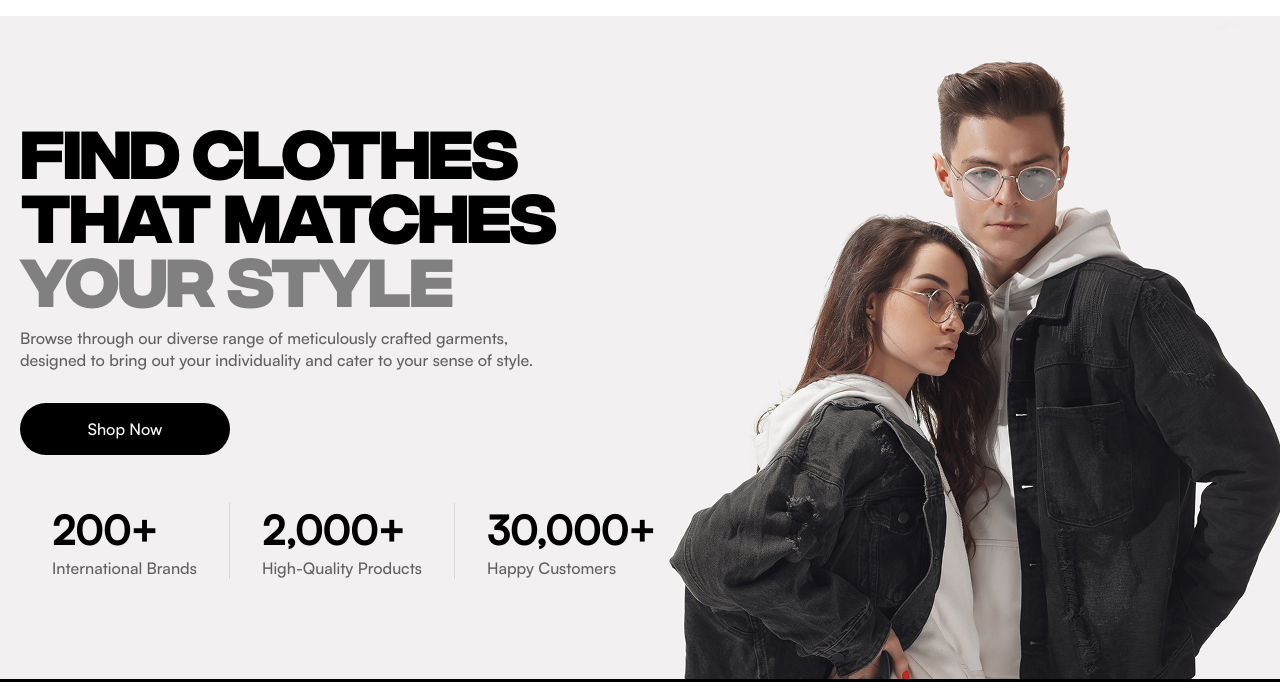
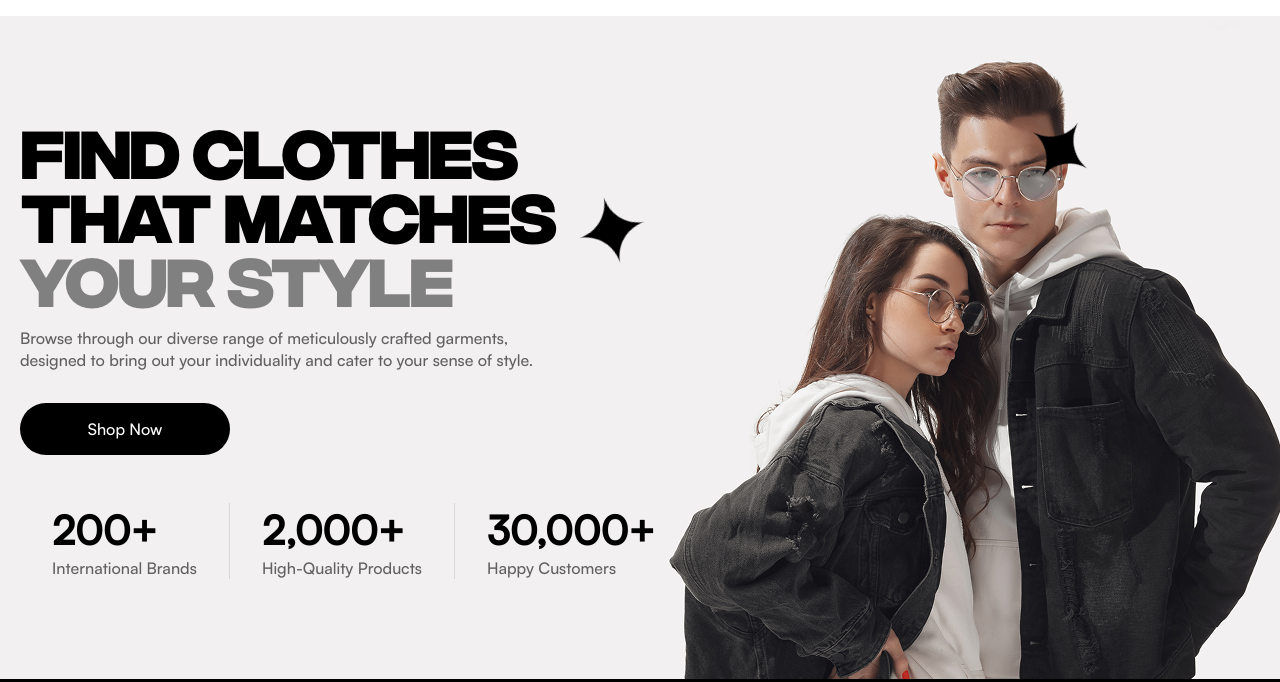
Before and after one commit to tsotne01/gsap, a website built with Vite: page e-commerce/index.html in a window 1280 px wide. Shown: the part 118-800 px from the top of the page. Built offline with nearby package versions, Linux system fonts and the light colour scheme.

Commit message:
feat: add pages folder

```diff
--- a/e-commerce/index.html
+++ b/e-commerce/index.html
@@ -52,6 +52,14 @@
     <main>
       <section class="section-1">
         <div class="section-1-wrapper">
+          <svg class="star star-1" width="56" height="56" viewBox="0 0 56 56" fill="none" xmlns="http://www.w3.org/2000/svg">
+            <path d="M28 0C28.9506 15.0527 40.9472 27.0495 56 28C40.9472 28.9506 28.9506 40.9472 28 56C27.0495 40.9472 15.0527 28.9506 0 28C15.0527 27.0495 27.0495 15.0527 28 0Z" fill="black"/>
+          </svg>
+          <svg class="star star-2" width="56" height="56" viewBox="0 0 56 56" fill="none" xmlns="http://www.w3.org/2000/svg">
+            <path d="M28 0C28.9506 15.0527 40.9472 27.0495 56 28C40.9472 28.9506 28.9506 40.9472 28 56C27.0495 40.9472 15.0527 28.9506 0 28C15.0527 27.0495 27.0495 15.0527 28 0Z" fill="black"/>
+          </svg>
+
+
           <h1 class="section-1-title title-animation"> </h1>
           <span class="section-1-title min-height mbottom-32 infinite-animation"></span>
           <p class="section-1-subtitle mbottom-32 subtitle-animation">Browse through our diverse range of meticulously crafted garments, designed to bring out your individuality and cater to your sense of style.</p>
--- a/e-commerce/src/main.js
+++ b/e-commerce/src/main.js
@@ -38,3 +38,16 @@ gsap.to(".title-animation", {
     duration:1,
 
   });
+
+  gsap.to(".star-1",{
+    rotation: 360,
+    scale: 1.2,
+    duration: ()=>(Math.random()*2 + 2),
+    repeat: -1,
+  })
+  gsap.to(".star-2",{
+    rotation: 360,
+    scale: 1.2,
+    duration: ()=>(Math.random()*2 + 2),
+    repeat: -1,
+  })
--- a/e-commerce/src/style.css
+++ b/e-commerce/src/style.css
@@ -274,3 +274,17 @@
 .min-height{
   height: 50px;
 }
+
+.star{
+  position: absolute;
+}
+.star-2{
+  right: 15vw;
+  top: 30vh;
+}
+
+.star-1{
+  top: 40vh;
+  right: 50vw;
+  scale: 1.2;
+}
```
Also changed, not shown: e-commerce/src/Pages/ProductDetails/productdetails.html (added, +14 -0 lines), e-commerce/src/Pages/ProductDetails/productdetails.css (added).
